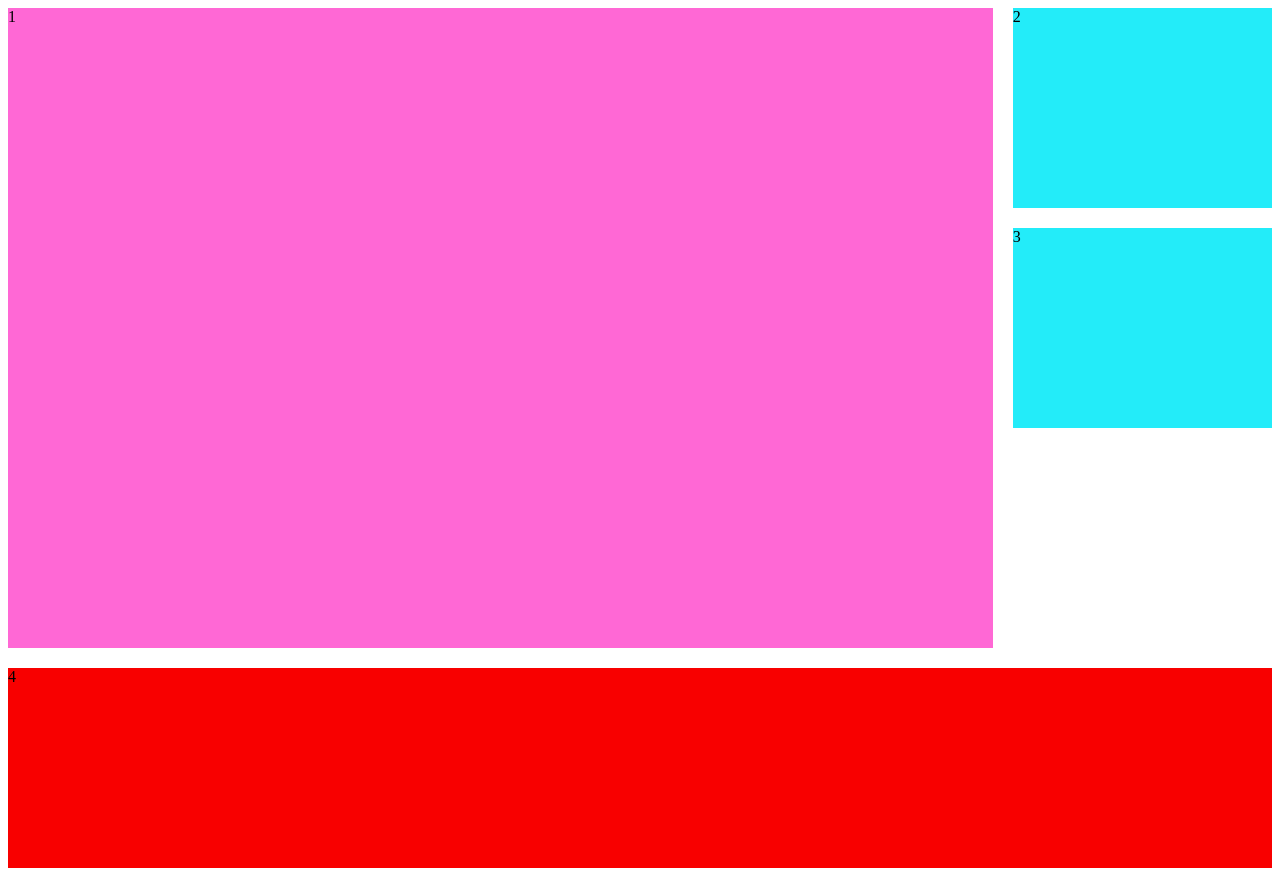
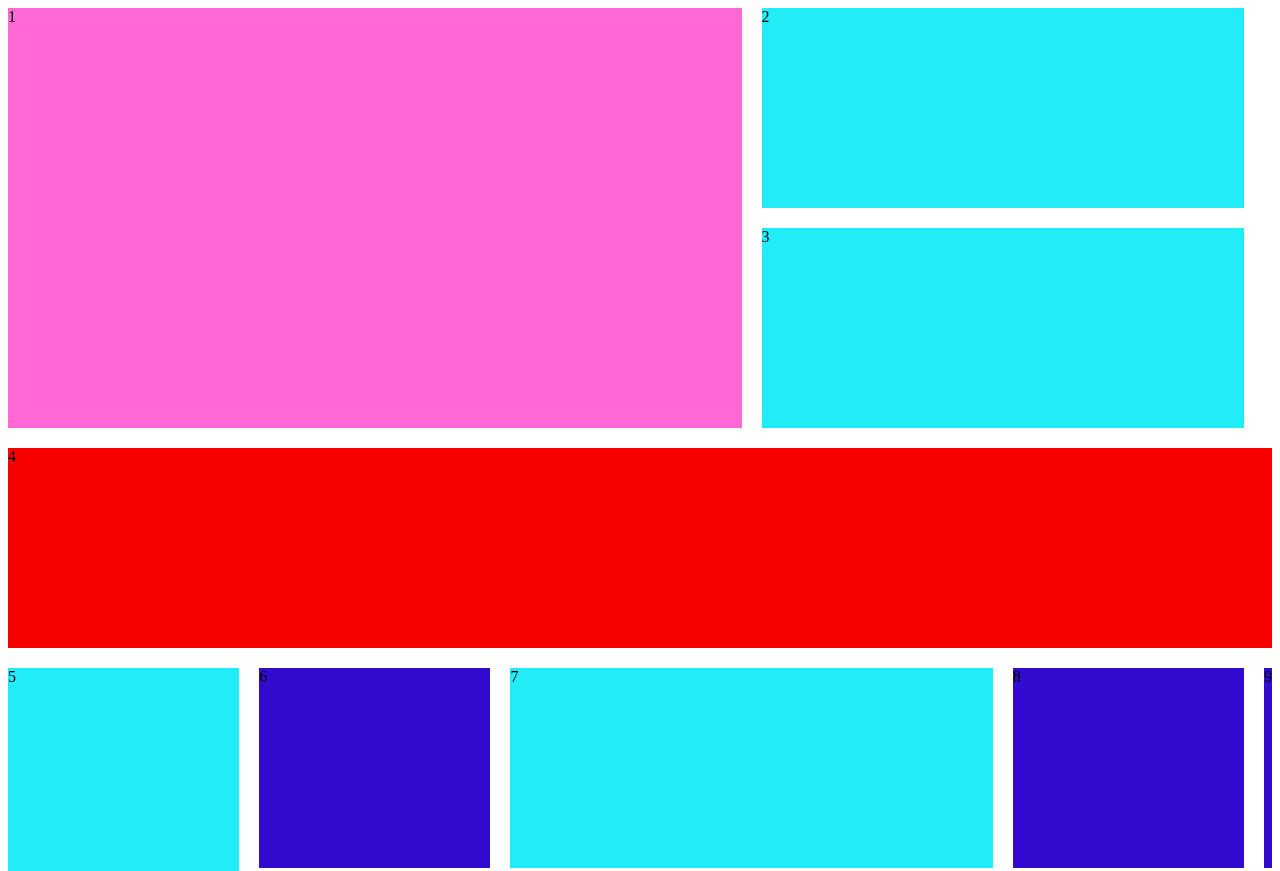
Before and after one commit to Ksenia0902/homework, a plain HTML site: page Project 10.08/index.html in a window 1280 px wide. Shown: the top 871 px of the page. Drawn offline with Linux system fonts and the light colour scheme.

Commit message:
Update styles.css

```diff
--- a/Project 10.08/css/styles.css
+++ b/Project 10.08/css/styles.css
@@ -8,8 +8,8 @@
 
 .item:nth-child(1){
     background-color: rgba(255, 104, 213, 1);
-    grid-column: span 4;
-    grid-row: span 3;
+    grid-column: span 3;
+    grid-row: span 2;
 }
 
 .item:nth-child(2), .item:nth-child(3), .item:nth-child(7){
```
